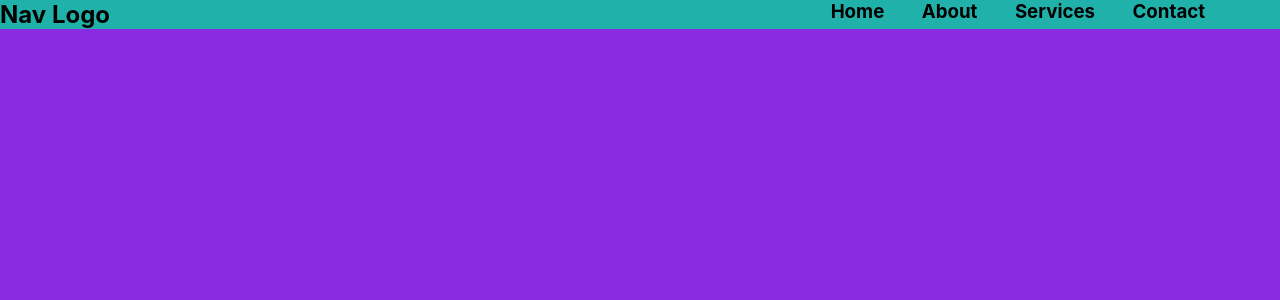
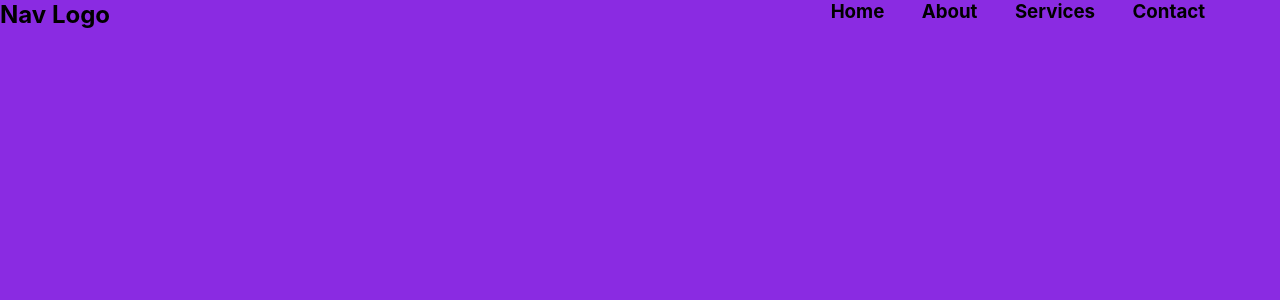
Before and after one commit to IncorrigibleFool/davistaxandaccounting, a React (Create React App) app: page /#/ in a window 1280 px wide. Shown: the top 300 px of the page. Built offline with nearby package versions, Linux system fonts and the light colour scheme.

Commit message:
landing work

```diff
--- a/src/components/Landing.js
+++ b/src/components/Landing.js
@@ -4,9 +4,8 @@ import '../styles.css'
 
 export default function(){
     return(
-        <>
-        <Navbar/>
-        <h2 className="landing">Landing</h2>
-        </>
+        <div className="landing">
+            <Navbar/>
+        </div>
     )
 }
--- a/src/components/Navbar.js
+++ b/src/components/Navbar.js
@@ -4,11 +4,16 @@ export default class Navbar extends Component {
     render(){
         return(
             <div className="navbar">
-                <h2 id="nav-logo">Nav Logo</h2>
-                <h3 className="nav-item">Home</h3>
-                <h3 className="nav-item">About</h3>
-                <h3 className="nav-item">Services</h3>
-                <h3 className="nav-item" id="nav-last-item">Contact</h3>
+                <div>
+                    <h2 id="nav-logo">Nav Logo</h2>
+                </div>
+                <div id="nav-list">
+                    <h3 className="nav-item">Home</h3>
+                    <h3 className="nav-item">About</h3>
+                    <h3 className="nav-item">Services</h3>
+                    <h3 className="nav-item" id="nav-last-item">Contact</h3>
+                </div>
+
             </div>
 
         )
--- a/src/styles.css
+++ b/src/styles.css
@@ -11,11 +11,14 @@
 }
 
 .navbar{
-    background-color: lightseagreen;
     display: flex;
-    justify-content: flex-end;
+    justify-content: space-between;
     position: fixed;
-    width: 100vw;
+    width: 100%;
+}
+
+#nav-list{
+    display: flex;
 }
 
 #nav-logo{
```
